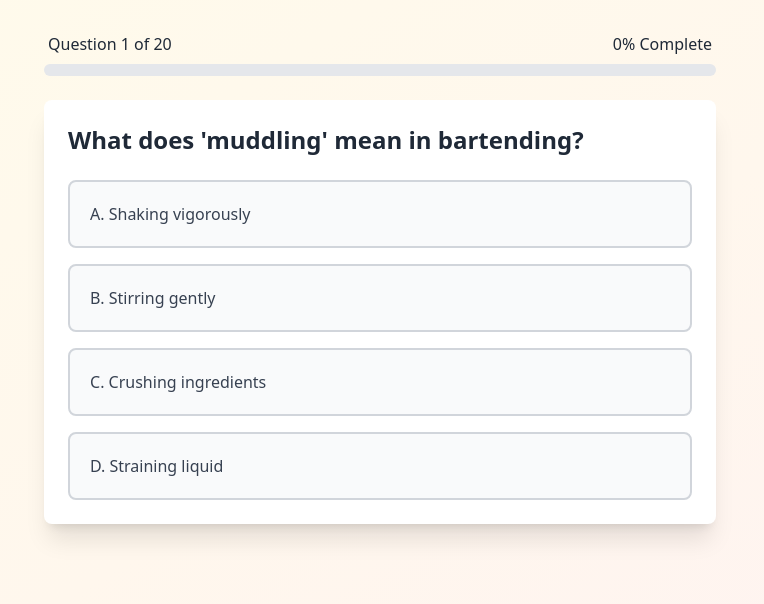
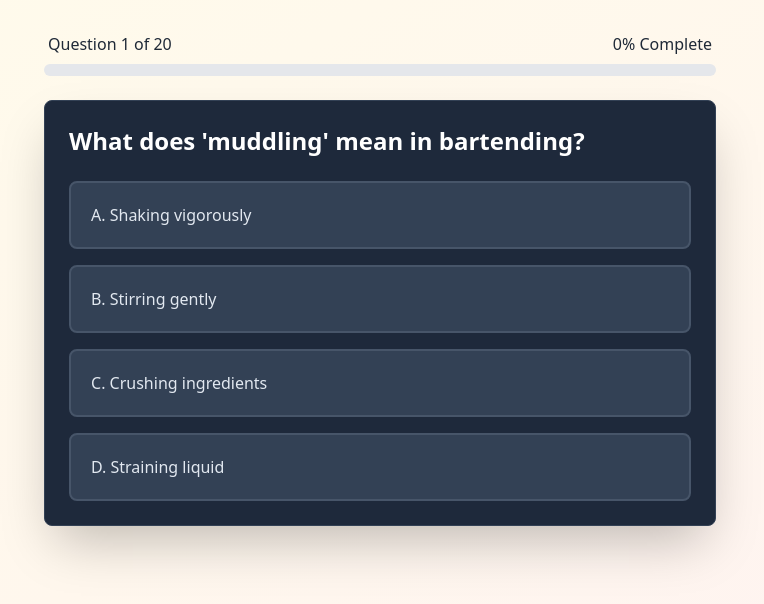
Before and after one commit to HelderBalbino/cocktail-quiz, a React (Vite) app: page / in a window 1280 px wide. Both pictures are taken after a click on the button "🚀 Start Quiz". Shown: the top 604 px of the page, without its empty margins (260-1024 px from the left). Built offline with nearby package versions, Linux system fonts and the light colour scheme.

Commit message:
Refactor QuestionCard component styles for improved visual consistency and user feedback

```diff
--- a/src/components/QuestionCard.tsx
+++ b/src/components/QuestionCard.tsx
@@ -15,8 +15,8 @@ const QuestionCard: React.FC<QuestionCardProps> = ({
 	showExplanation,
 }) => {
 	return (
-		<div className='bg-white rounded-lg shadow-xl p-4 sm:p-6 max-w-2xl mx-auto'>
-			<h2 className='text-lg sm:text-xl lg:text-2xl font-bold text-gray-800 mb-4 sm:mb-6 leading-tight'>
+		<div className='bg-slate-800 border border-slate-700 rounded-lg shadow-2xl p-4 sm:p-6 max-w-2xl mx-auto'>
+			<h2 className='text-lg sm:text-xl lg:text-2xl font-bold text-white mb-4 sm:mb-6 leading-tight'>
 				{question.question}
 			</h2>
 
@@ -29,13 +29,13 @@ const QuestionCard: React.FC<QuestionCardProps> = ({
 							selectedAnswer === index
 								? showExplanation
 									? index === question.correctAnswer
-										? 'bg-green-100 border-green-500 text-green-800'
-										: 'bg-red-100 border-red-500 text-red-800'
-									: 'bg-amber-100 border-amber-500 text-amber-800'
+										? 'bg-emerald-900 border-emerald-500 text-emerald-100'
+										: 'bg-red-900 border-red-500 text-red-100'
+									: 'bg-teal-900 border-teal-500 text-teal-100'
 								: showExplanation &&
 								  index === question.correctAnswer
-								? 'bg-green-100 border-green-500 text-green-800'
-								: 'bg-gray-50 border-gray-300 text-gray-700 hover:bg-gray-100 active:bg-gray-200'
+								? 'bg-emerald-900 border-emerald-500 text-emerald-100'
+								: 'bg-slate-700 border-slate-600 text-slate-200 hover:bg-slate-600 active:bg-slate-500'
 						}`}
 						disabled={showExplanation}
 					>
@@ -48,18 +48,18 @@ const QuestionCard: React.FC<QuestionCardProps> = ({
 			</div>
 
 			{showExplanation && question.explanation && (
-				<div className='mt-4 sm:mt-6 p-3 sm:p-4 bg-amber-50 border-l-4 border-amber-400 rounded'>
+				<div className='mt-4 sm:mt-6 p-3 sm:p-4 bg-slate-700 border border-slate-600 rounded-lg'>
 					{/* Personalized message based on correct/incorrect answer */}
 					<div className='mb-3'>
 						{selectedAnswer === question.correctAnswer ? (
-							<div className='flex items-center gap-2 text-green-700 font-medium text-sm sm:text-base'>
+							<div className='flex items-center gap-2 text-emerald-300 font-medium text-sm sm:text-base'>
 								<span className='text-lg'>🎉</span>
 								<span>
 									Excellent! You're a cocktail connoisseur!
 								</span>
 							</div>
 						) : (
-							<div className='flex items-center gap-2 text-orange-700 font-medium text-sm sm:text-base'>
+							<div className='flex items-center gap-2 text-amber-300 font-medium text-sm sm:text-base'>
 								<span className='text-lg'>📚</span>
 								<span>
 									Close, but not quite! Here's what you need
@@ -69,10 +69,10 @@ const QuestionCard: React.FC<QuestionCardProps> = ({
 						)}
 					</div>
 
-					<h3 className='font-semibold text-amber-800 mb-2 text-sm sm:text-base'>
+					<h3 className='font-semibold text-teal-400 mb-2 text-sm sm:text-base'>
 						Explanation:
 					</h3>
-					<p className='text-amber-700 text-sm sm:text-base leading-relaxed'>
+					<p className='text-slate-300 text-sm sm:text-base leading-relaxed'>
 						{question.explanation}
 					</p>
 				</div>
```
